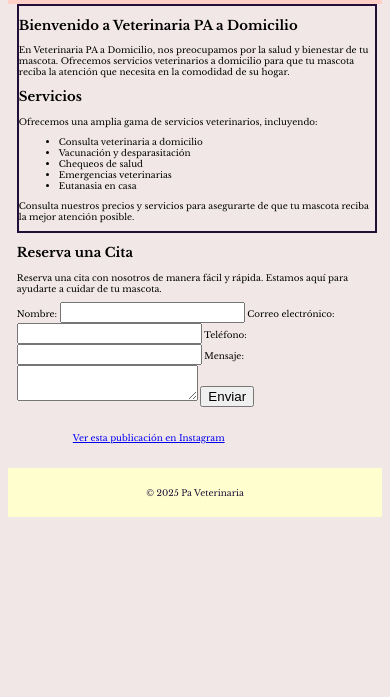
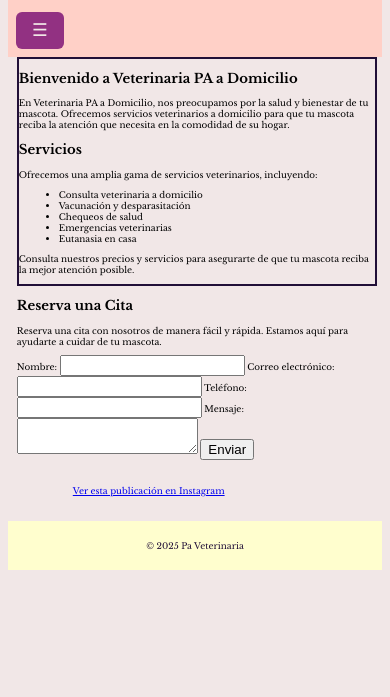
Before and after one commit to rolftb/webstudy, a plain HTML site: page index.html in a window 390 px wide. Shown: the part 147-844 px from the top of the page. Drawn offline with nearby package versions, Linux system fonts and the light colour scheme; a script that the page names is missing.

Commit message:
update format of navbar

```diff
--- a/index.html
+++ b/index.html
@@ -21,6 +21,7 @@
             </a>
         </div>
         <nav class="navbar-principal">
+            <button class="navbar-toggle" aria-label="Abrir menú" onclick="toggleNavbar()">☰</button>
             <ul>
                 <li><a class="item-navbar" href="./index.html">Inicio</a></li>
                 <li><a class="item-navbar" href="./pages/about.html">Sobre Nosotros</a></li>
```
Also changed, not shown: pages/about.html (+1 -0 lines), pages/blog.html (+1 -0 lines), pages/contact.html (+1 -0 lines), pages/services.html (+1 -0 lines).
